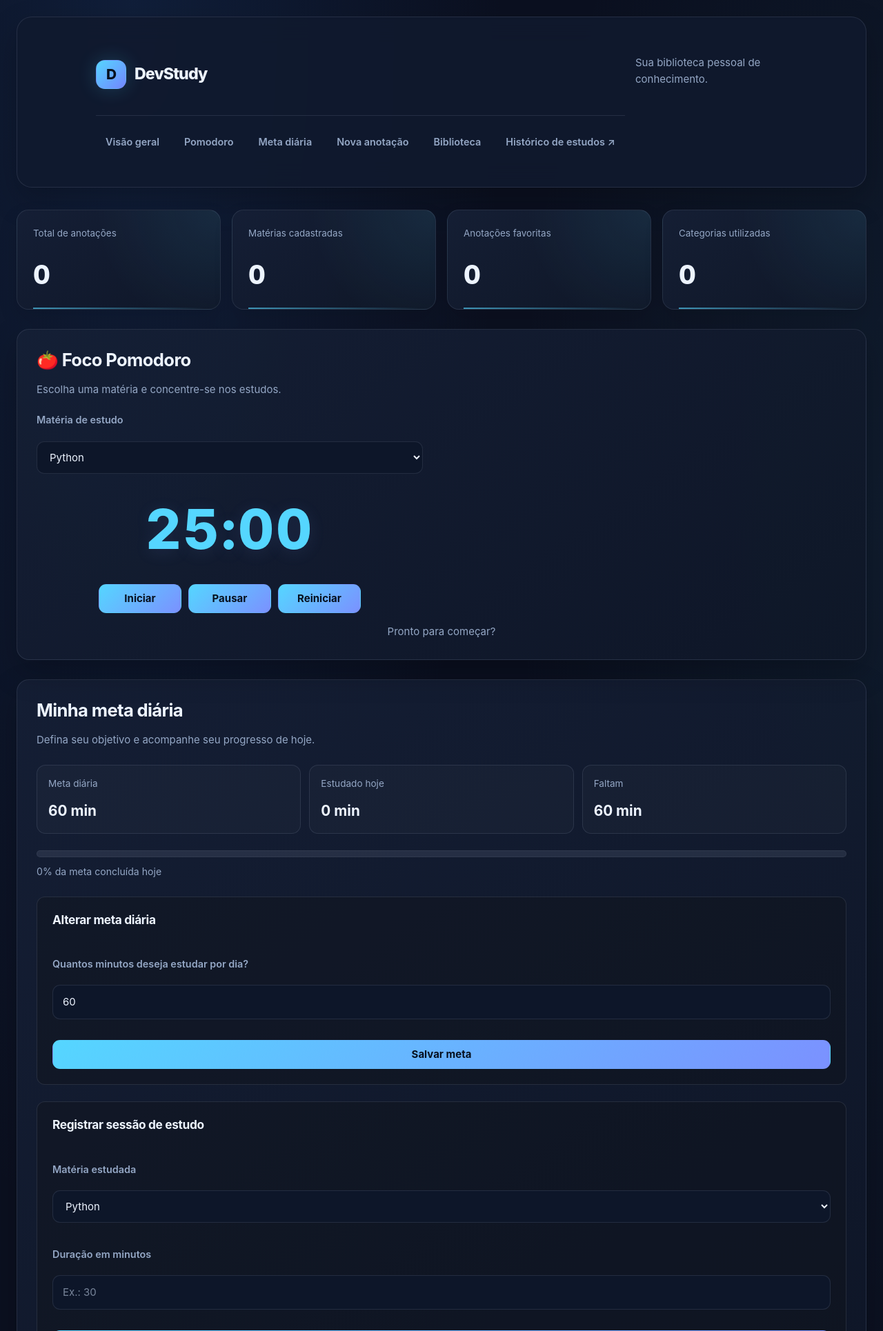
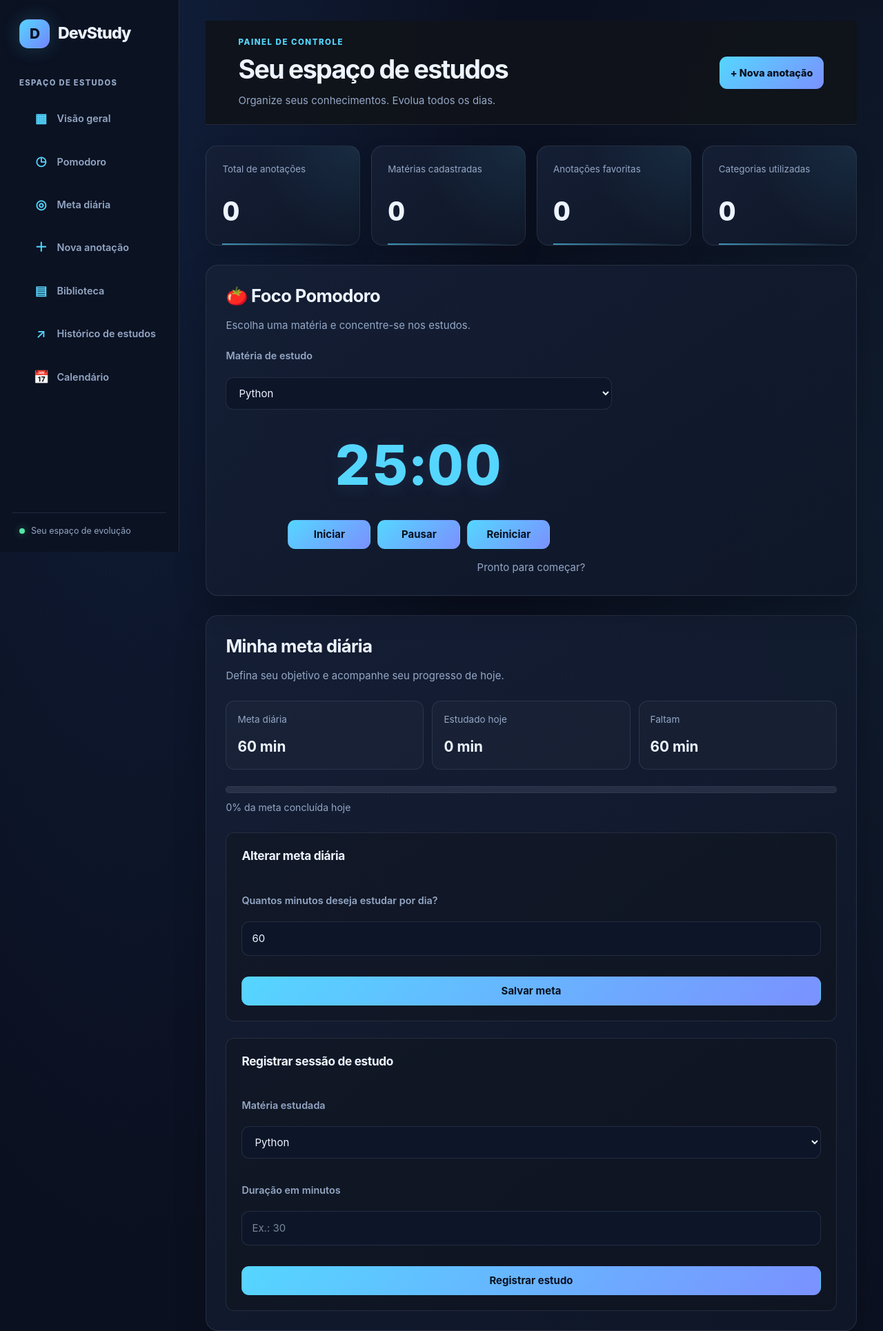
Before and after one commit to iwnldev/DevStudy, a Flask app: page / in a window 1280 px wide. Shown: the top 1930 px of the page at 69% size. Run offline with Flask 3, Linux system fonts and the light colour scheme; data comes from the database, SQL or seed files in the repository; data that the repository does not hold is empty; some libraries are stand-ins or nearby versions.

Commit message:
Update index.html

```diff
--- a/templates/index.html
+++ b/templates/index.html
@@ -16,26 +16,72 @@
 <body>
 
     <!-- Cabeçalho -->
-    <header class="cabecalho-principal">
-        <div class="cabecalho-conteudo">
 
+<!-- Estrutura do dashboard -->
+<div class="estrutura-dashboard">
+
+    <aside class="barra-lateral">
         <a href="{{ url_for('inicio') }}" class="marca-devstudy">
             <span class="marca-icone">D</span>
             <span>DevStudy</span>
         </a>
 
-            <p>Sua biblioteca pessoal de conhecimento.</p>
+        <p class="rotulo-navegacao">ESPAÇO DE ESTUDOS</p>
 
         <nav class="navegacao-principal" aria-label="Navegação principal">
-                <a href="#painel">Visão geral</a>
-                <a href="#pomodoro">Pomodoro</a>
-                <a href="#meta">Meta diária</a>
-                <a href="#nova-anotacao">Nova anotação</a>
-                <a href="#biblioteca">Biblioteca</a>
-                <a href="{{ url_for('historico') }}">Histórico de estudos ↗</a>
+            <a href="#painel">
+                <span aria-hidden="true">▦</span>
+                Visão geral
+            </a>
+
+            <a href="#pomodoro">
+                <span aria-hidden="true">◷</span>
+                Pomodoro
+            </a>
+
+            <a href="#meta">
+                <span aria-hidden="true">◎</span>
+                Meta diária
+            </a>
+
+            <a href="#nova-anotacao">
+                <span aria-hidden="true">＋</span>
+                Nova anotação
+            </a>
+
+            <a href="#biblioteca">
+                <span aria-hidden="true">▤</span>
+                Biblioteca
+            </a>
+
+            <a href="{{ url_for('historico') }}">
+                <span aria-hidden="true">↗</span>
+                Histórico de estudos
+            </a>
+
+            <a href="{{ url_for('calendario') }}">
+                <span aria-hidden="true">📅</span>
+                Calendário
+            </a>
         </nav>
 
+        <div class="lateral-rodape">
+            <span class="indicador-status" aria-hidden="true"></span>
+            <span>Seu espaço de evolução</span>
         </div>
+    </aside>
+
+    <div class="conteudo-dashboard">
+        <header class="topo-dashboard">
+            <div>
+                <p class="sobretitulo-dashboard">PAINEL DE CONTROLE</p>
+                <h1>Seu espaço de estudos</h1>
+                <p>Organize seus conhecimentos. Evolua todos os dias.</p>
+            </div>
+
+            <a class="atalho-nova-anotacao" href="#nova-anotacao">
+                + Nova anotação
+            </a>
         </header>
 
     <main>
@@ -575,6 +621,9 @@
         <p>DevStudy — Aprender, praticar e evoluir.</p>
     </footer>
 
+    </div>
+</div>
+
     <!-- JavaScript do Pomodoro -->
     <script src="{{ url_for('static', filename='pomodoro.js') }}" defer></script>
 
```
Lines whose indentation alone changed are shown as unchanged.
